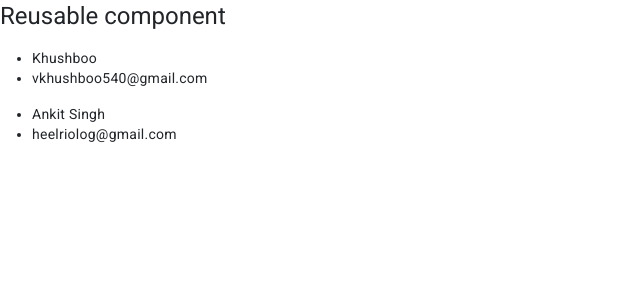
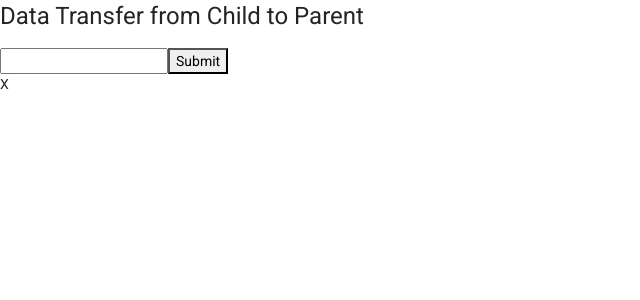
Before and after one commit to imkhushboo/Angular_project, an Angular app: page / in a window 1280 px wide. Shown: the top 300 px of the page, without its empty margins (0-640 px from the left). Built offline with nearby package versions, Linux system fonts and the light colour scheme.

Commit message:
data transfer from child to parent

```diff
--- a/src/app/app.component.html
+++ b/src/app/app.component.html
@@ -1,7 +1,3 @@
 <h1>{{title}}</h1>
-
-
-<ul *ngFor = "let item of user_data">
-    <app-user-details [item] = "item"></app-user-details>
-
-</ul>
+<app-user-details (updateEvent)="updatedata($event)"></app-user-details>
+<p>{{data}}</p>
--- a/src/app/app.component.ts
+++ b/src/app/app.component.ts
@@ -8,16 +8,12 @@ import { NgForm } from '@angular/forms';
 })
 export class AppComponent {
 
-  title = "Reusable component"
+  title = "Data Transfer from Child to Parent "
+  data = "X"
+  updatedata(value : string){
 
-  user_data = [
-    {
-      name : "Khushboo",
-      email:"vkhushboo540@gmail.com"
-    },
-    {
-      name : "Ankit Singh",
-      email: "heelriolog@gmail.com"
-    }
-  ]
+    this.data = value;
+    console.log(this.data);
+
+  }
 }
--- a/src/app/user-details/user-details.component.html
+++ b/src/app/user-details/user-details.component.html
@@ -1,2 +1,6 @@
-<li> {{item.name}}</li>
-<li> {{item.email}}</li>
+
+
+
+<input type = "text"  #box  />
+
+<button (click) = "updateEvent.emit(box.value)"> Submit</button>
--- a/src/app/user-details/user-details.component.ts
+++ b/src/app/user-details/user-details.component.ts
@@ -1,4 +1,4 @@
-import { Component ,OnInit ,Input} from '@angular/core';
+import { Component ,OnInit ,Input,Output, EventEmitter} from '@angular/core';
 
 @Component({
   selector: 'app-user-details',
@@ -8,7 +8,7 @@ import { Component ,OnInit ,Input} from '@angular/core';
 export class UserDetailsComponent {
 
  constructor() {}
-  @Input() item: {name:String , email : String} ={name:"",email:""}
 
+ @Output() updateEvent = new EventEmitter();
 
 }
```
